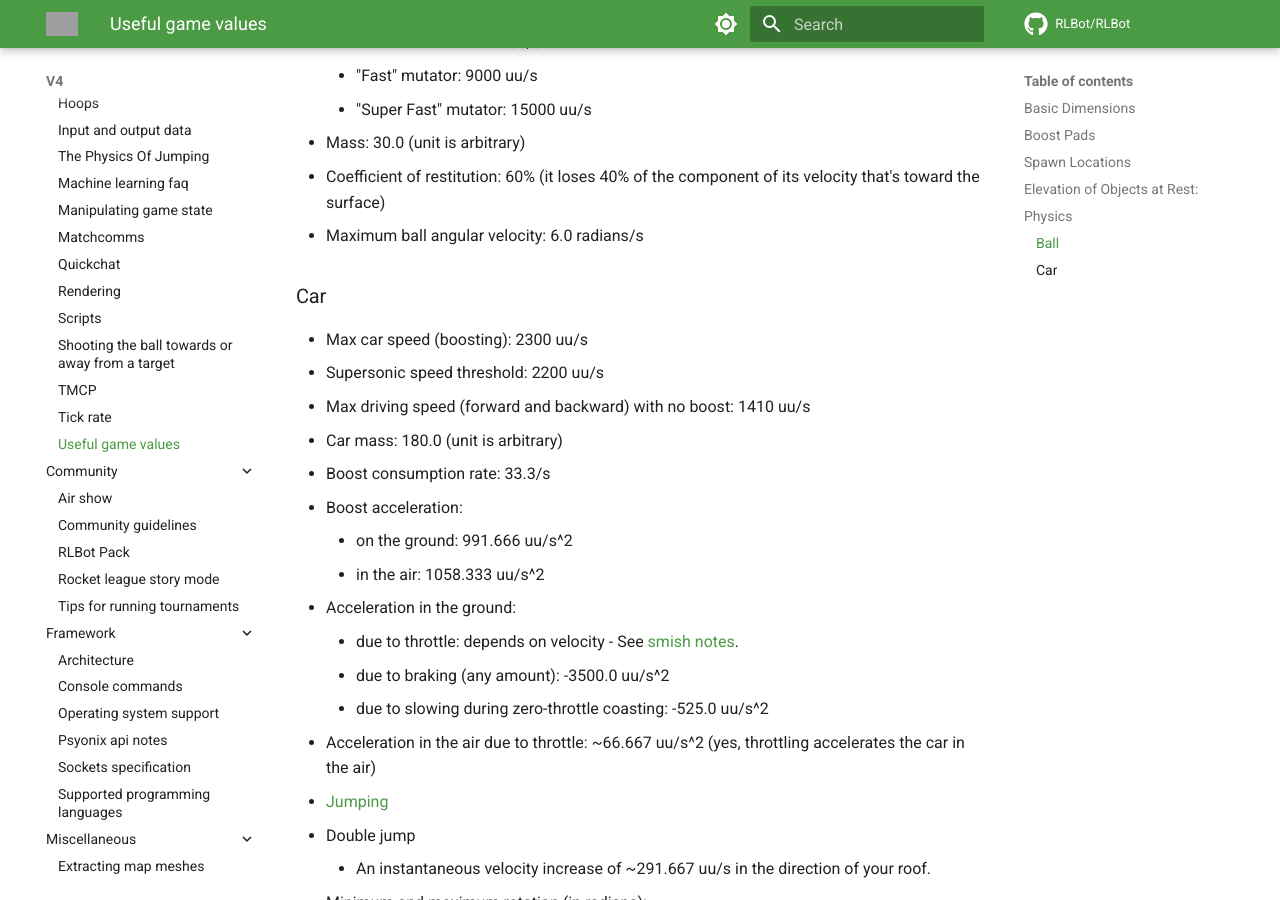
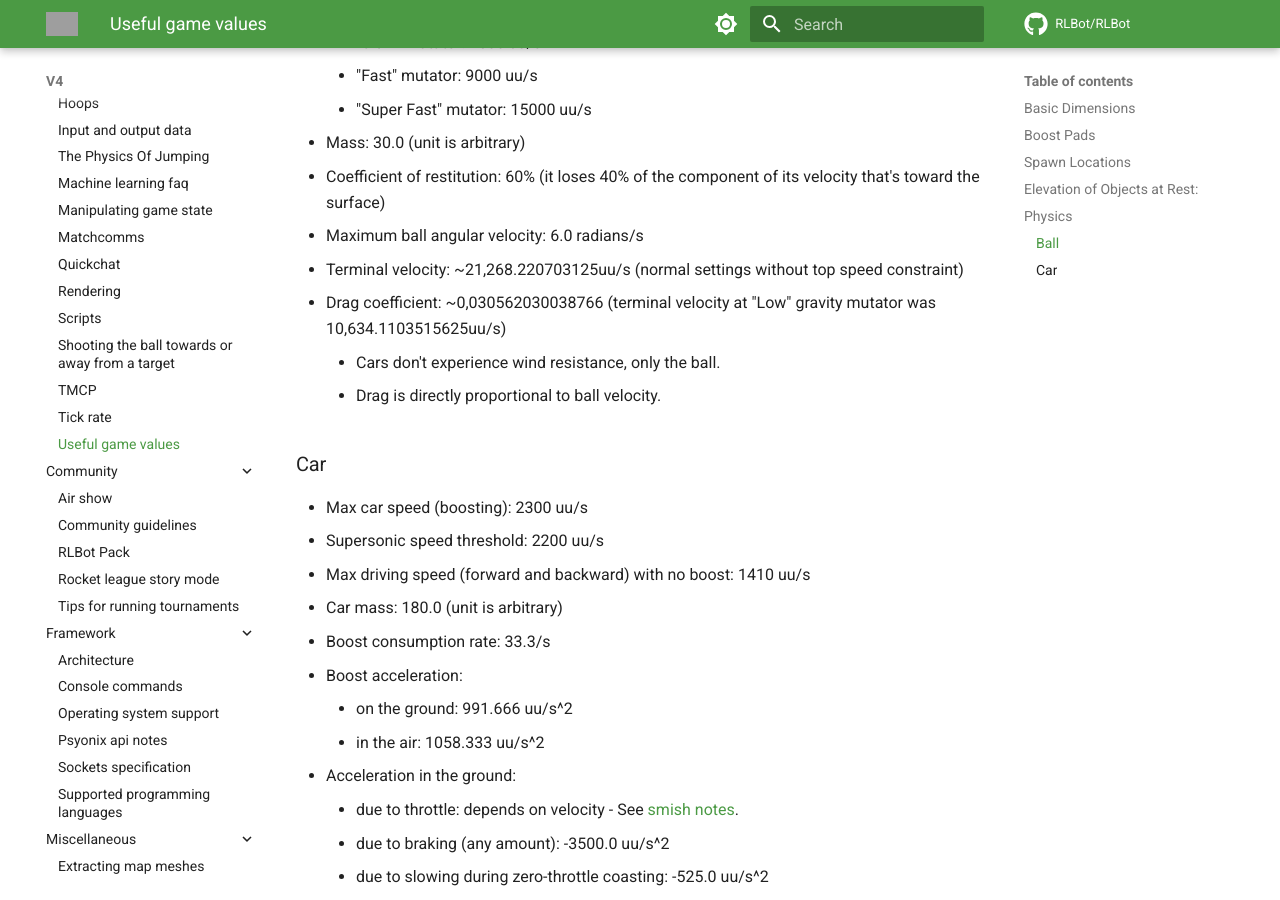
Before and after one commit to RLBot/wiki, an MkDocs documentation site: the page built from docs/v4/botmaking/useful-game-values.md, in a window 1280 px wide and 900 px high, scrolled down 5345 px. Built offline with MkDocs 1.6.1 and Material for MkDocs 9.7.7, drawn with Linux system fonts in a browser that asks for light colours; comment, search, counter and statistics services are not loaded; grey boxes are pictures that could not be loaded.

Commit message:
Update useful-game-values.md

```diff
--- a/docs/v4/botmaking/useful-game-values.md
+++ b/docs/v4/botmaking/useful-game-values.md
@@ -149,6 +149,10 @@ More information on car bodies [in this spreadsheet](https://onedrive.live.com/v
 - Mass: 30.0 (unit is arbitrary)
 - Coefficient of restitution: 60% (it loses 40% of the component of its velocity that's toward the surface)
 - Maximum ball angular velocity: 6.0 radians/s
+- Terminal velocity: ~21,268.220703125uu/s (normal settings without top speed constraint)
+- Drag coefficient: ~0,030562030038766 (terminal velocity at "Low" gravity mutator was 10,634.1103515625uu/s)
+    - Cars don't experience wind resistance, only the ball.
+    - Drag is directly proportional to ball velocity.
 
 ### Car
 
```
